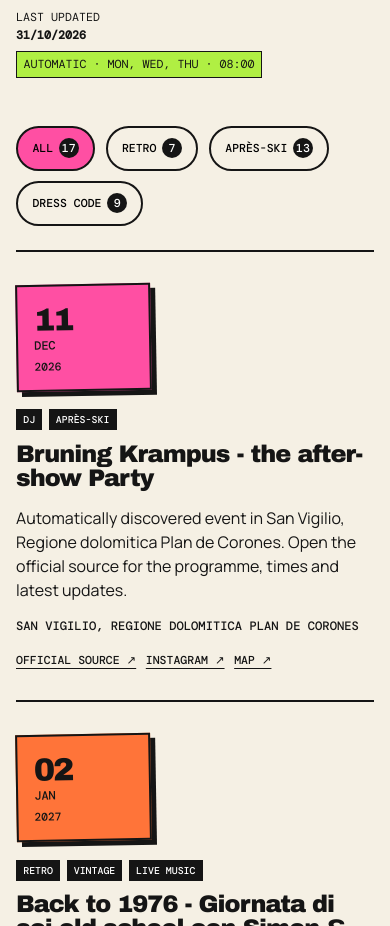
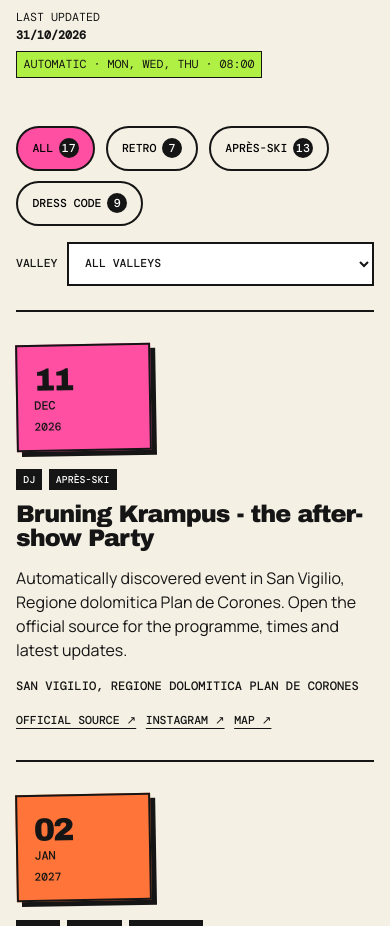
Before and after one commit to Dizzle0987/alto-adige-retro-ski-events, a plain HTML site: page dist/index.html in a window 390 px wide. Shown: the part 1460-2386 px from the top of the page. Drawn offline with nearby package versions, Linux system fonts and the light colour scheme.

Commit message:
Add valley event filter

```diff
--- a/dist/app.js
+++ b/dist/app.js
@@ -1,6 +1,7 @@
 const eventList = document.querySelector(".event-list");
 const socialList = document.querySelector(".social-links");
 const filters = [...document.querySelectorAll(".filter")];
+const valleySelect = document.querySelector("#valley-select");
 const languageButtons = [...document.querySelectorAll(".language-button")];
 const emptyState = document.querySelector(".empty-state");
 const supportedLanguages = ["it", "de", "en"];
@@ -17,6 +18,7 @@ const copy = {
     eventsTitle: "Cosa succede sulla neve, adesso.", lastUpdated: "Ultimo aggiornamento",
     autoUpdateBadge: "Automatico · lun, mer, gio · 08:00", filterLabel: "Filtra per atmosfera",
     filterAll: "Tutto", filterRetro: "Retro", filterApres: "Après-ski", filterCostume: "Dress code",
+    valleyLabel: "Valle", valleyFilterLabel: "Filtra per valle", allValleys: "Tutte le valli",
     loadingEvents: "Aggiorno il radar eventi…", emptyEvents: "Nessun evento in questa categoria.",
     loadError: "Radar temporaneamente non disponibile. Riprova tra poco.", socialKicker: "Radar social dinamico",
     socialTitle: "I canali che stanno parlando della neve.",
@@ -37,6 +39,7 @@ const copy = {
     eventsTitle: "Was jetzt im Schnee passiert.", lastUpdated: "Zuletzt aktualisiert",
     autoUpdateBadge: "Automatisch · Mo, Mi, Do · 08:00", filterLabel: "Nach Stimmung filtern",
     filterAll: "Alle", filterRetro: "Retro", filterApres: "Après-Ski", filterCostume: "Dresscode",
+    valleyLabel: "Tal", valleyFilterLabel: "Nach Tal filtern", allValleys: "Alle Täler",
     loadingEvents: "Event-Radar wird aktualisiert…", emptyEvents: "Keine Events in dieser Kategorie.",
     loadError: "Der Radar ist vorübergehend nicht verfügbar. Bitte später erneut versuchen.", socialKicker: "Dynamischer Social-Radar",
     socialTitle: "Die Kanäle, die gerade vom Schnee erzählen.",
@@ -57,6 +60,7 @@ const copy = {
     eventsTitle: "What’s happening on the snow now.", lastUpdated: "Last updated",
     autoUpdateBadge: "Automatic · Mon, Wed, Thu · 08:00", filterLabel: "Filter by mood",
     filterAll: "All", filterRetro: "Retro", filterApres: "Après-ski", filterCostume: "Dress code",
+    valleyLabel: "Valley", valleyFilterLabel: "Filter by valley", allValleys: "All valleys",
     loadingEvents: "Updating the event radar…", emptyEvents: "No events in this category.",
     loadError: "The radar is temporarily unavailable. Please try again shortly.", socialKicker: "Dynamic social radar",
     socialTitle: "The channels talking about the snow right now.",
@@ -88,8 +92,21 @@ const eventTranslations = {
   },
 };
 
+const valleyLabels = {
+  kronplatz: { it: "Plan de Corones", de: "Kronplatz", en: "Kronplatz" },
+  ultimo: { it: "Val d’Ultimo", de: "Ultental", en: "Ultimo Valley" },
+  gardena: { it: "Val Gardena", de: "Gröden", en: "Val Gardena" },
+  threeZinnen: { it: "3 Cime", de: "3 Zinnen", en: "3 Zinnen" },
+  funes: { it: "Val di Funes", de: "Villnößtal", en: "Funes Valley" },
+  siusi: { it: "Alpe di Siusi", de: "Seiser Alm", en: "Alpe di Siusi" },
+  venosta: { it: "Val Venosta", de: "Vinschgau", en: "Venosta Valley" },
+  altaBadia: { it: "Alta Badia", de: "Alta Badia", en: "Alta Badia" },
+  other: { it: "Altre zone", de: "Andere Gebiete", en: "Other areas" },
+};
+
 let currentLanguage = "it";
 let currentFilter = "all";
+let currentValley = "all";
 let cachedEvents = [];
 let lastChecked = "";
 
@@ -117,6 +134,19 @@ const localizedEvent = (event) => {
   return { ...event };
 };
 
+const valleyKeyFor = (event) => {
+  const value = `${event.title} ${event.place} ${event.source}`.toLowerCase();
+  if (/plan de corones|kronplatz|san vigilio|brunico/.test(value)) return "kronplatz";
+  if (/ultimo|ulten|schwemmalm/.test(value)) return "ultimo";
+  if (/val gardena|selva|sëlva|ortisei|urtijëi|wolkenstein/.test(value)) return "gardena";
+  if (/3 cime|3 zinnen|dobbiaco|toblach|sesto|sexten/.test(value)) return "threeZinnen";
+  if (/funes|villnöss|villnoess/.test(value)) return "funes";
+  if (/fiè|fie allo sciliar|alpe di siusi|seiser alm/.test(value)) return "siusi";
+  if (/watles|solda|sulden|stelvio|stilfs|venosta|vinschgau|malles/.test(value)) return "venosta";
+  if (/alta badia|la villa|corvara|badia/.test(value)) return "altaBadia";
+  return "other";
+};
+
 const dateParts = (event) => {
   const start = new Date(`${event.start}T12:00:00`);
   const end = new Date(`${event.end}T12:00:00`);
@@ -135,6 +165,7 @@ const renderEvent = (rawEvent) => {
   const formattedDate = dateParts(event);
   const article = element("article", `event-card${event.featured ? " featured" : ""}`);
   article.dataset.categories = event.categories.join(" ");
+  article.dataset.valley = valleyKeyFor(rawEvent);
   article.style.setProperty("--accent", event.accent);
   const date = element("div", "date-block");
   date.append(element("span", "", formattedDate.days), element("strong", "", formattedDate.months), element("small", "", formattedDate.year));
@@ -171,9 +202,26 @@ const renderSocialRadar = () => {
 const updateCounts = () => {
   filters.forEach((button) => {
     const category = button.dataset.filter;
-    const count = category === "all" ? cachedEvents.length : cachedEvents.filter((event) => event.categories.includes(category)).length;
+    const eventsInValley = cachedEvents.filter((event) => currentValley === "all" || valleyKeyFor(event) === currentValley);
+    const count = category === "all" ? eventsInValley.length : eventsInValley.filter((event) => event.categories.includes(category)).length;
     button.querySelector(".filter-count").textContent = count;
   });
+};
+
+const renderValleyOptions = () => {
+  const keys = [...new Set(cachedEvents.map(valleyKeyFor))]
+    .sort((a, b) => valleyLabels[a][currentLanguage].localeCompare(valleyLabels[b][currentLanguage]));
+  const allOption = element("option", "", copy[currentLanguage].allValleys);
+  allOption.value = "all";
+  const options = keys.map((key) => {
+    const count = cachedEvents.filter((event) => valleyKeyFor(event) === key).length;
+    const option = element("option", "", `${valleyLabels[key][currentLanguage]} · ${count}`);
+    option.value = key;
+    return option;
+  });
+  valleySelect.replaceChildren(allOption, ...options);
+  if (!keys.includes(currentValley)) currentValley = "all";
+  valleySelect.value = currentValley;
 };
 
 const applyFilter = (selected) => {
@@ -185,7 +233,9 @@ const applyFilter = (selected) => {
     button.setAttribute("aria-pressed", String(active));
   });
   document.querySelectorAll(".event-card").forEach((card) => {
-    const show = selected === "all" || card.dataset.categories.split(" ").includes(selected);
+    const matchesMood = selected === "all" || card.dataset.categories.split(" ").includes(selected);
+    const matchesValley = currentValley === "all" || card.dataset.valley === currentValley;
+    const show = matchesMood && matchesValley;
     card.hidden = !show;
     if (show) visible += 1;
   });
@@ -200,6 +250,7 @@ const formatCheckedDate = (isoDate) => {
 
 const renderEvents = () => {
   eventList.replaceChildren(...cachedEvents.map(renderEvent));
+  renderValleyOptions();
   updateCounts();
   applyFilter(currentFilter);
   renderSocialRadar();
@@ -256,6 +307,11 @@ const loadEvents = async () => {
 };
 
 filters.forEach((button) => button.addEventListener("click", () => applyFilter(button.dataset.filter)));
+valleySelect.addEventListener("change", () => {
+  currentValley = valleySelect.value;
+  updateCounts();
+  applyFilter(currentFilter);
+});
 languageButtons.forEach((button) => button.addEventListener("click", () => setLanguage(button.dataset.language, true)));
 setLanguage(preferredLanguage());
 loadEvents();
--- a/dist/index.html
+++ b/dist/index.html
@@ -22,7 +22,7 @@
       href="https://fonts.googleapis.com/css2?family=Archivo+Black&amp;family=DM+Mono:wght@400;500&amp;family=Manrope:wght@400;600;700&amp;display=swap"
       rel="stylesheet"
     />
-    <link rel="stylesheet" href="styles.css?v=4" />
+    <link rel="stylesheet" href="styles.css?v=5" />
   </head>
   <body>
     <a class="skip-link" href="#eventi" data-i18n="skipLink">Vai agli eventi</a>
@@ -87,11 +87,17 @@
           </p>
         </div>
 
-        <div class="filters" role="group" aria-label="Filtra per atmosfera" data-i18n-aria-label="filterLabel">
-          <button class="filter is-active" type="button" data-filter="all" aria-pressed="true"><span class="filter-label" data-i18n="filterAll">Tutto</span><span class="filter-count">–</span></button>
-          <button class="filter" type="button" data-filter="retro" aria-pressed="false"><span class="filter-label" data-i18n="filterRetro">Retro</span><span class="filter-count">–</span></button>
-          <button class="filter" type="button" data-filter="apres" aria-pressed="false"><span class="filter-label" data-i18n="filterApres">Après-ski</span><span class="filter-count">–</span></button>
-          <button class="filter" type="button" data-filter="costume" aria-pressed="false"><span class="filter-label" data-i18n="filterCostume">Dress code</span><span class="filter-count">–</span></button>
+        <div class="filter-bar">
+          <div class="filters" role="group" aria-label="Filtra per atmosfera" data-i18n-aria-label="filterLabel">
+            <button class="filter is-active" type="button" data-filter="all" aria-pressed="true"><span class="filter-label" data-i18n="filterAll">Tutto</span><span class="filter-count">–</span></button>
+            <button class="filter" type="button" data-filter="retro" aria-pressed="false"><span class="filter-label" data-i18n="filterRetro">Retro</span><span class="filter-count">–</span></button>
+            <button class="filter" type="button" data-filter="apres" aria-pressed="false"><span class="filter-label" data-i18n="filterApres">Après-ski</span><span class="filter-count">–</span></button>
+            <button class="filter" type="button" data-filter="costume" aria-pressed="false"><span class="filter-label" data-i18n="filterCostume">Dress code</span><span class="filter-count">–</span></button>
+          </div>
+          <label class="valley-filter" for="valley-select">
+            <span data-i18n="valleyLabel">Valle</span>
+            <select id="valley-select" data-i18n-aria-label="valleyFilterLabel" aria-label="Filtra per valle"></select>
+          </label>
         </div>
 
         <div class="event-list" aria-live="polite">
@@ -118,6 +124,6 @@
       <a href="#top"><span data-i18n="backToTop">Torna su</span> ↑</a>
     </footer>
 
-    <script src="app.js?v=7"></script>
+    <script src="app.js?v=8"></script>
   </body>
 </html>
--- a/dist/styles.css
+++ b/dist/styles.css
@@ -72,10 +72,13 @@ main { background: var(--paper); }
 h2 { max-width: 860px; font-family: "Archivo Black", sans-serif; font-size: clamp(2.5rem, 5vw, 5.3rem); line-height: .95; letter-spacing: -.05em; }
 .updated { margin: 0; font-family: "DM Mono", monospace; font-size: .73rem; line-height: 1.6; text-align: right; text-transform: uppercase; }
 .updated small { display: inline-block; margin-top: .35rem; padding: .2rem .4rem; background: var(--acid); border: 1px solid var(--ink); font: inherit; }
-.filters { display: flex; flex-wrap: wrap; gap: .65rem; margin-bottom: 1.5rem; }
+.filter-bar { display: flex; justify-content: space-between; align-items: flex-end; gap: 1rem; margin-bottom: 1.5rem; }
+.filters { display: flex; flex-wrap: wrap; gap: .65rem; }
 .filter { cursor: pointer; border: var(--line); border-radius: 99px; background: transparent; padding: .65rem .9rem; font: 500 .72rem "DM Mono", monospace; text-transform: uppercase; }
 .filter-count { display: inline-grid; place-items: center; min-width: 20px; height: 20px; margin-left: .35rem; border-radius: 50%; background: var(--ink); color: white; }
 .filter.is-active { background: var(--pink); }
+.valley-filter { display: flex; flex: 0 0 auto; align-items: center; gap: .6rem; font: 500 .72rem "DM Mono", monospace; text-transform: uppercase; }
+.valley-filter select { min-height: 44px; max-width: 250px; padding: .6rem 2.2rem .6rem .75rem; border: var(--line); border-radius: 0; background: white; color: var(--ink); font: 500 .72rem "DM Mono", monospace; text-transform: uppercase; }
 .event-list { border-top: var(--line); }
 .event-card { display: grid; grid-template-columns: 155px 1fr minmax(180px, 250px); gap: 2rem; align-items: center; padding: 2rem 0; border-bottom: var(--line); transition: background-color .18s; }
 .event-card:hover { background: color-mix(in srgb, var(--accent) 16%, transparent); }
@@ -110,6 +113,7 @@ footer p { margin: 0; }
   .event-card { grid-template-columns: 120px 1fr; }
   .event-links { grid-column: 2; flex-direction: row; flex-wrap: wrap; }
   .social-section { grid-template-columns: 1fr; }
+  .filter-bar { align-items: flex-start; flex-direction: column; }
 }
 @media (max-width: 600px) {
   .topbar { padding-inline: 1rem; }
@@ -119,6 +123,8 @@ footer p { margin: 0; }
   h1 { font-size: clamp(3.5rem, 19vw, 5.2rem); } h1 em { text-shadow: 4px 4px 0 var(--ink); }
   .poster { width: 92%; }.section-heading { align-items: start; flex-direction: column; }.updated { text-align: left; }
   .event-card { grid-template-columns: 1fr; gap: 1.2rem; }
+  .valley-filter { width: 100%; justify-content: space-between; }
+  .valley-filter select { flex: 1; max-width: none; }
   .date-block { width: 135px; }.event-links { grid-column: 1; }
   footer { gap: 1rem; align-items: flex-start; }
 }
```
